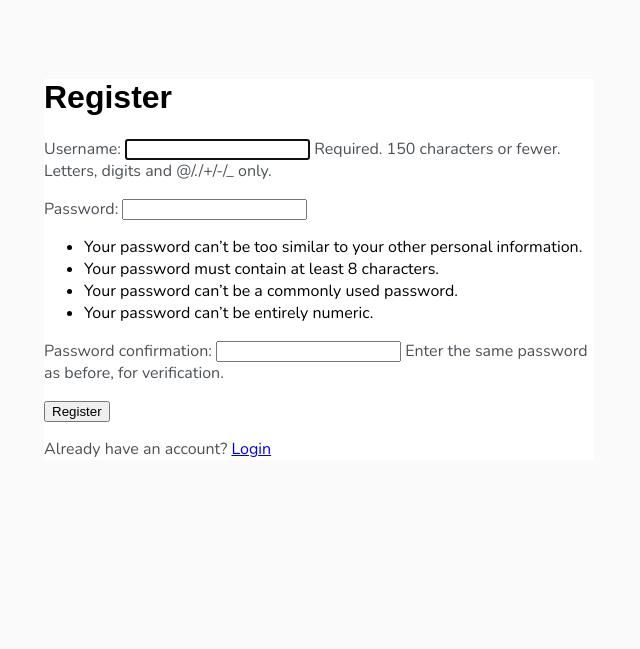
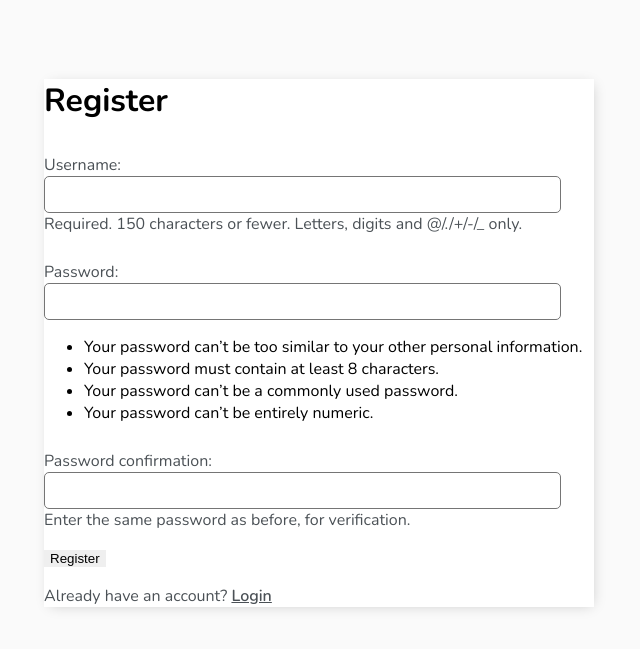
Before and after one commit to koryaginis/ToDoApp, a Django app: page /register/ in a window 1280 px wide. Shown: the top 649 px of the page, without its empty margins (321-961 px from the left). Run offline with Django 5.2, Linux system fonts and the light colour scheme.

Commit message:
styles updated

```diff
--- a/todo_django/base/templates/base/main.html
+++ b/todo_django/base/templates/base/main.html
@@ -10,31 +10,48 @@
         <link href="https://fonts.googleapis.com/css2?family=Nunito:ital,wght@0,200..1000;1,200..1000&display=swap" rel="stylesheet">
 
     <style>
-
         body {
             background-color: #FAFAFA;
-                font-family: "Nunito", sans-serif;
+            font-family: 'Nunito', sans-serif;
             padding-top: 50px;
         }
 
-            h1, h2, h3, h4, h5, h6 {
-                font-family: "Raleway", sans-serif;
+        h1,
+        h2,
+        h3,
+        h4,
+        h5,
+        h6,
+            {
+            font-family: 'Raleway', sans-serif;
         }
 
+        a,
         p {
             color: #4b5156
+        }
+
+        a {
+            font-weight: 600;
         }
 
         .container {
             max-width: 550px;
             margin: auto;
-                background-color: #FFF;
+            background-color: #fff;
+            -webkit-box-shadow: 2px 2px 13px -4px rgba(0, 0, 0, 0.21);
+            box-shadow: 2px 2px 13px -4px rgba(0, 0, 0, 0.21);
+        }
+
+        input {
+            outline: none;
+            border: none;
         }
 
         .header-bar {
             display: flex;
             justify-content: space-between;
-                color: #FFF;
+            color: #fff;
             padding: 10px;
             border-radius: 5px 5px 0 0;
             background: linear-gradient(90deg, #EEA390 0%, #EB796F 43%, #EB796F 100%);
@@ -45,11 +62,134 @@
             text-decoration: none;
         }
 
-            .header-bar button {
-                color: rgb(247, 247, 247);
+        .task-wrapper {
+            display: flex;
+            align-items: center;
+            justify-content: space-between;
+            background-color: #fff;
+            border-top: 1px solid #dfe4ea;
+            overflow: hidden;
+        }
+
+        .task-title {
+            display: flex;
+            padding: 20px;
+        }
+
+        .task-title a {
+            text-decoration: none;
+            color: #4b5156;
+            margin-left: 10px;
+        }
+
+        .task-complete-icon {
+            height: 20px;
+            width: 20px;
+            background-color: rgb(105, 192, 105);
+            border-radius: 50%;
+        }
+
+        .task-incomplete-icon {
+            height: 20px;
+            width: 20px;
+            background-color: rgb(218, 218, 218);
+            border-radius: 50%;
+        }
+
+        .delete-link {
+            text-decoration: none;
+            font-weight: 900;
+            color: #cf4949;
+            font-size: 22px;
+            line-height: 0;
+            padding: 20px 0px;
+        }
+
+        /*Handle Classes*/
+
+        .handle {
+            display: inline-block;
+            padding: 20px 16px;
+            cursor: grab;
+            user-select: none;
+        }
+
+        .handle:after,
+        .handle:before {
+            display: block;
+            content: "";
+        }
+
+        .handle:active,
+        .handle:active:before,
+        .handle:active:after {
+            cursor: grabbing;
+        }
+
+        .dropArea {
+            background-color: #f1f2f6;
+            color: black;
+            border: #ced6e0 1px solid;
+        }
+
+        .selectedTask {
+            opacity: 0.6;
+        }
+
+
+        #add-link {
+            color: #EB796F;
+            text-decoration: none;
+            font-size: 42px;
+            text-shadow: 1px 1px #81413b;
+        }
+
+        #search-add-wrapper {
+            display: flex;
+            justify-content: space-between;
+            align-items: center;
+            padding: 20px;
+        }
+
+        @media screen and (max-width:320px) {
+            #search-add-wrapper {
+                padding: 10px;
+            }
+        }
+
+        input[type=text],
+        input[type=password],
+        textarea {
+            border: 1px solid #757575;
+            border-radius: 5px;
+            padding: 10px;
+            width: 90%;
+        }
+
+        label {
+            padding-top: 10px !important;
+            display: block;
+        }
+
+        ::placeholder {
+            font-weight: 300;
+            opacity: 0.5;
+        }
+
+        .button {
+            border: 1px solid #757575;
+            background-color: #FFF;
+            color: #EB796F;
+            padding: 10px;
+            font-size: 14px;
+            border-radius: 5px;
+            cursor: pointer;
             text-decoration: none;
         }
 
+        .card-body {
+            padding: 20px;
+        }
     </style>
 
     </head>
```
Lines whose indentation alone changed are shown as unchanged.
